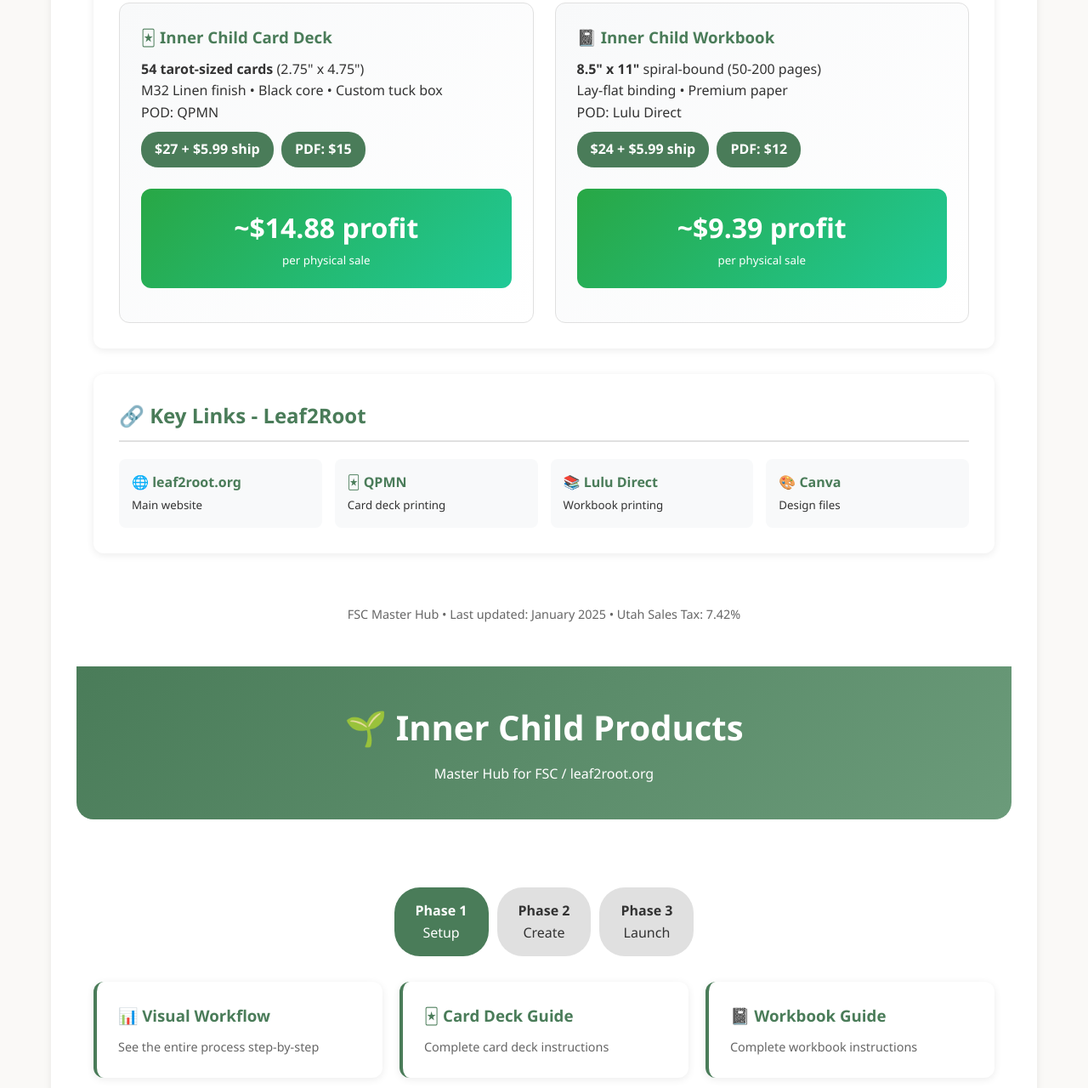
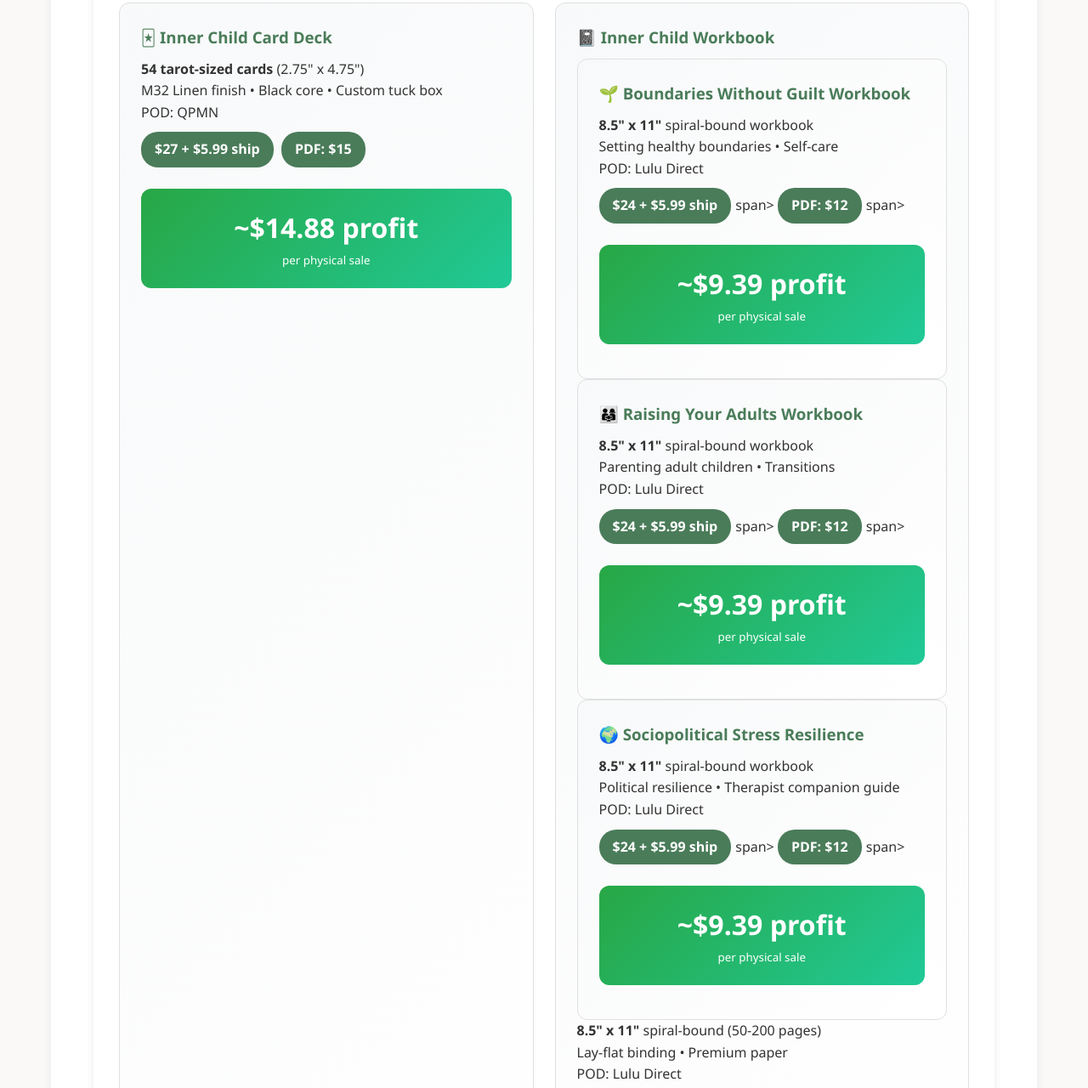
Before and after one commit to qwanderyanna/leaf2root-website, a plain HTML site: page inner-child-hub/index.html in a window 1280 px wide. Shown: the part 847-2127 px from the top of the page at 85% size. Drawn offline with Linux system fonts and the light colour scheme.

Commit message:
Add new product cards for workbooks

```diff
--- a/inner-child-hub/index.html
+++ b/inner-child-hub/index.html
@@ -150,6 +150,33 @@
                     </div>
                     <div class="product-card">
                         <h3>📓 Inner Child Workbook</h3>
+                                        <div class="product-card">
+                                                                <h3>🌱 Boundaries Without Guilt Workbook</h3>
+                                                            <p><strong>8.5" x 11"</strong> spiral-bound workbook</p>
+                                                            <p>Setting healthy boundaries • Self-care</p>
+                                                            <p>POD: Lulu Direct</p>
+                                                            <span class="price-tag">$24 + $5.99 ship</span>span>
+                                                            <span class="price-tag">PDF: $12</span>span>
+                                                            <div class="profit-box"><div class="amount">~$9.39 profit</div><small>per physical sale</small></div>
+                                        </div>
+                                    <div class="product-card">
+                                                        <h3>👨‍👩‍👧 Raising Your Adults Workbook</h3>
+                                                        <p><strong>8.5" x 11"</strong> spiral-bound workbook</p>
+                                                        <p>Parenting adult children • Transitions</p>
+                                                        <p>POD: Lulu Direct</p>
+                                                        <span class="price-tag">$24 + $5.99 ship</span>span>
+                                                        <span class="price-tag">PDF: $12</span>span>
+                                                        <div class="profit-box"><div class="amount">~$9.39 profit</div><small>per physical sale</small></div>
+                                    </div>
+                                    <div class="product-card">
+                                                        <h3>🌍 Sociopolitical Stress Resilience</h3>
+                                                        <p><strong>8.5" x 11"</strong> spiral-bound workbook</p>
+                                                        <p>Political resilience • Therapist companion guide</p>
+                                                        <p>POD: Lulu Direct</p>
+                                                        <span class="price-tag">$24 + $5.99 ship</span>span>
+                                                        <span class="price-tag">PDF: $12</span>span>
+                                                        <div class="profit-box"><div class="amount">~$9.39 profit</div><small>per physical sale</small></div>
+                                    </div></strong></p></p></small></strong></p></h3>
                         <p><strong>8.5" x 11"</strong> spiral-bound (50-200 pages)</p>
                         <p>Lay-flat binding • Premium paper</p>
                         <p>POD: Lulu Direct</p>
```
